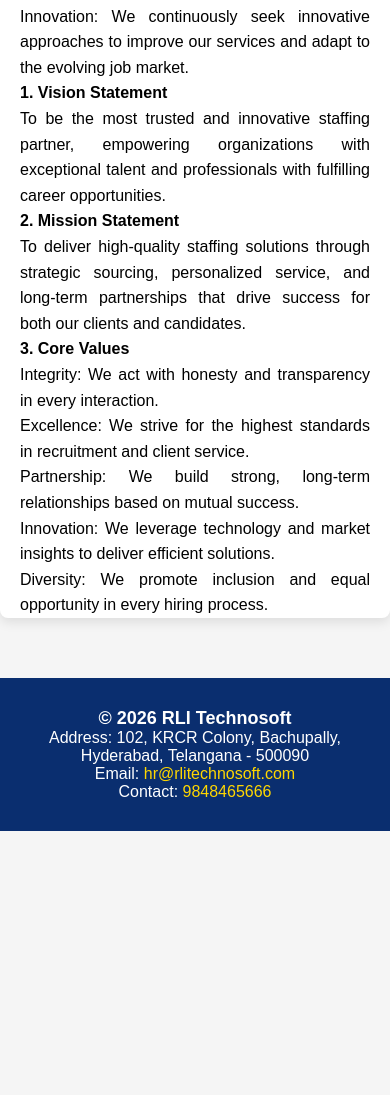
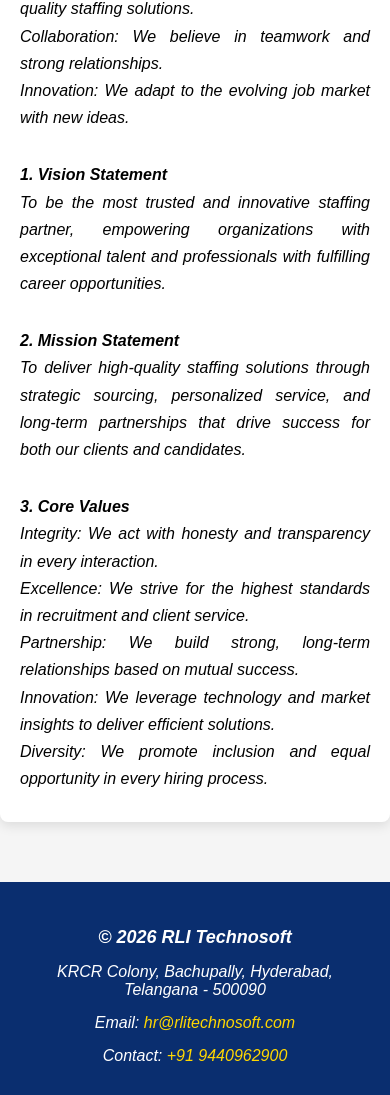
Before and after one commit to NikhilaKasam/RLI, a plain HTML site: page profile.html in a window 390 px wide. Shown: the part 899-1994 px from the top of the page. Before the commit the page ends 1730 px from the top, so only its background shows below. Drawn offline with Linux system fonts and the light colour scheme.

Commit message:
About.html
Updated the profile page with a new layout, including a navbar, about section, and footer. Improved styling and added responsiveness for better user experience.

```diff
--- a/profile.html
+++ b/profile.html
@@ -3,7 +3,8 @@
 <head>
   <meta charset="UTF-8">
   <meta name="viewport" content="width=device-width, initial-scale=1.0">
-    <title>About</title>
+  <title>About | RLI Technosoft</title>
+
   <style>
     *{
       margin:0;
@@ -73,7 +74,6 @@ body{
       background:#143f9a;
     }
 
-/* MOBILE FULL WIDTH MENU */
     @media(max-width:768px){
       .nav-menu{
         right:0;
@@ -81,9 +81,56 @@ body{
         border-radius:0;
       }
     }
+
+    /* ================= CONTENT ================= */
+    .about-container{
+      max-width:800px;
+      margin:20px auto;
+      padding:30px 20px;
+      background:white;
+      border-radius:8px;
+      box-shadow:0 4px 12px rgba(0,0,0,0.1);
+      line-height:1.7;
+      text-align:justify;
+    }
+
+    h2{
+      font-size:30px;
+      margin-bottom:20px;
+      color:#00bfff;
+      border-bottom:4px solid #00bfff;
+      display:inline-block;
+      font-style:oblique;
+    }
+
+    p{
+      font-style:oblique;
+      margin-top:15px;
+    }
+
+    /* 🔥 GAP FIX FOR SECTIONS */
+    .section-gap{
+      margin-top:30px;
+    }
+
+    /* ================= FOOTER ================= */
+    footer{
+      background:#0a2e6f;
+      color:white;
+      text-align:center;
+      padding:30px 20px;
+      margin-top:60px;
+    }
+
+    footer a{
+      color:#ffd700;
+      text-decoration:none;
+    }
   </style>
 </head>
+
 <body>
+
 <!-- NAVBAR -->
 <nav class="navbar">
   <div class="logo">
@@ -91,104 +138,80 @@ body{
   </div>
 
   <div class="menu-toggle" onclick="toggleMenu()">
-    <span></span><span></span><span></span>
+    <span></span>
+    <span></span>
+    <span></span>
   </div>
 
   <ul class="nav-menu" id="navMenu">
     <li><a href="RLI Technosoft.html">Home</a></li>
-    <li><a href="profile.html">Profile</a></li>
+    <li><a href="About.html">About</a></li>
     <li><a href="clinets.html">Clients</a></li>
     <li><a href="services.html">Services</a></li>
-    <li><a href="contact.html">Contact</a></li>
+    <li><a href="contact.html">Contact us</a></li>
   </ul>
 </nav>
-</body>
 
-  <section style="max-width:800px; margin:20px auto; padding:0 20px; line-height:1.6; background:white; border-radius:8px; box-shadow:0 4px 12px rgba(0,0,0,0.1); text-align:justify;">
-    <section>
-    <h2>Company Profile</h2>
-    <section style="text-align:center; margin-bottom:20px"></section></section>
-    <style>
-      h2 {
-        font-size:30px;
-        margin-bottom: 15px;
-        color:#00bfff;
-        padding-bottom: 5px;
-        border-bottom: 4px solid #00bfff;
-        display: inline-block;
+<!-- ABOUT CONTENT -->
+<section class="about-container">
 
-      }
-    </style>
+  <h2>About Us</h2>
+
   <p><strong>Company Overview</strong><br><br>
     RLI Technosoft is a leading staffing and recruitment agency dedicated to connecting exceptional talent with outstanding organizations. Founded in 2025, we specialize in providing customized workforce solutions that empower businesses to achieve their goals while helping professionals advance their careers.
   </p>
+
   <p>
     With a commitment to integrity, efficiency, and excellence, we serve as a trusted partner for both employers and job seekers across PAN India.
   </p>
 
-    <h2>Our Values & Mission</h2>
+  <h2 class="section-gap">Our Values & Mission</h2>
+
   <p><strong>Our Values</strong><br>
     Customer Focus: We prioritize the needs of our clients and candidates, ensuring personalized service and satisfaction.<br>
-      Quality: We are dedicated to delivering high-quality staffing solutions that meet the unique requirements of each client.<br>
-      Collaboration: We believe in building strong relationships through open communication and teamwork.<br>
-      Innovation: We continuously seek innovative approaches to improve our services and adapt to the evolving job market.
+    Quality: We are dedicated to delivering high-quality staffing solutions.<br>
+    Collaboration: We believe in teamwork and strong relationships.<br>
+    Innovation: We adapt to the evolving job market with new ideas.
   </p>
 
-    <p><strong>1. Vision Statement</strong><br>
+  <!-- ✅ GAP ADDED HERE -->
+  <p class="section-gap">
+    <strong>1. Vision Statement</strong><br>
      To be the most trusted and innovative staffing partner, empowering organizations with exceptional talent and professionals with fulfilling career opportunities.
   </p>
 
-    <p><strong>2. Mission Statement</strong><br>
+  <p class="section-gap">
+    <strong>2. Mission Statement</strong><br>
     To deliver high-quality staffing solutions through strategic sourcing, personalized service, and long-term partnerships that drive success for both our clients and candidates.
+
   </p>
 
-    <p><strong>3. Core Values</strong><br>
+  <p class="section-gap">
+    <strong>3. Core Values</strong><br>
     Integrity: We act with honesty and transparency in every interaction.<br>
     Excellence: We strive for the highest standards in recruitment and client service.<br>
     Partnership: We build strong, long-term relationships based on mutual success.<br>
     Innovation: We leverage technology and market insights to deliver efficient solutions.<br>
     Diversity: We promote inclusion and equal opportunity in every hiring process.
+
   </p>
+
 </section>
+
+<!-- FOOTER -->
+<footer>
+  <p style="font-size:18px; font-weight:bold;">© 2026 RLI Technosoft</p>
+  <p>KRCR Colony, Bachupally, Hyderabad, Telangana - 500090</p>
+  <p>Email: <a href="mailto:hr@rlitechnosoft.com">hr@rlitechnosoft.com</a></p>
+  <p>Contact: <a href="tel:9440962900">+91 9440962900</a></p>
+</footer>
+
 <script>
-    /* MENU */
   function toggleMenu(){
-  const m=document.getElementById("navMenu");
-  m.style.display = m.style.display==="block" ? "none" : "block";
+    const m = document.getElementById("navMenu");
+    m.style.display = m.style.display === "block" ? "none" : "block";
   }
 </script>
 
-
-
-<footer style="
-  background: #0a2e6f;
-  color: white;
-  text-align: center;
-  padding: 30px 20px;
-  margin-top: 60px;
-  font-family: Arial, sans-serif;
-">
-
-  <p style="font-size:18px; font-weight:bold;">
-    © 2026 RLI Technosoft
-  </p>
-
-  <p>
-    Address: 102, KRCR Colony, Bachupally, Hyderabad, Telangana - 500090
-  </p>
-
-  <p>
-    Email: <a href="mailto:hr@rlitechnosoft.com" style="color:#ffd700; text-decoration:none;">
-      hr@rlitechnosoft.com
-    </a>
-  </p>
-
-  <p>
-    Contact: <a href="tel:9848465666" style="color:#ffd700; text-decoration:none;">
-      9848465666
-    </a>
-  </p>
-
-</footer>
 </body>
 </html>
```
Lines whose indentation alone changed are shown as unchanged.
